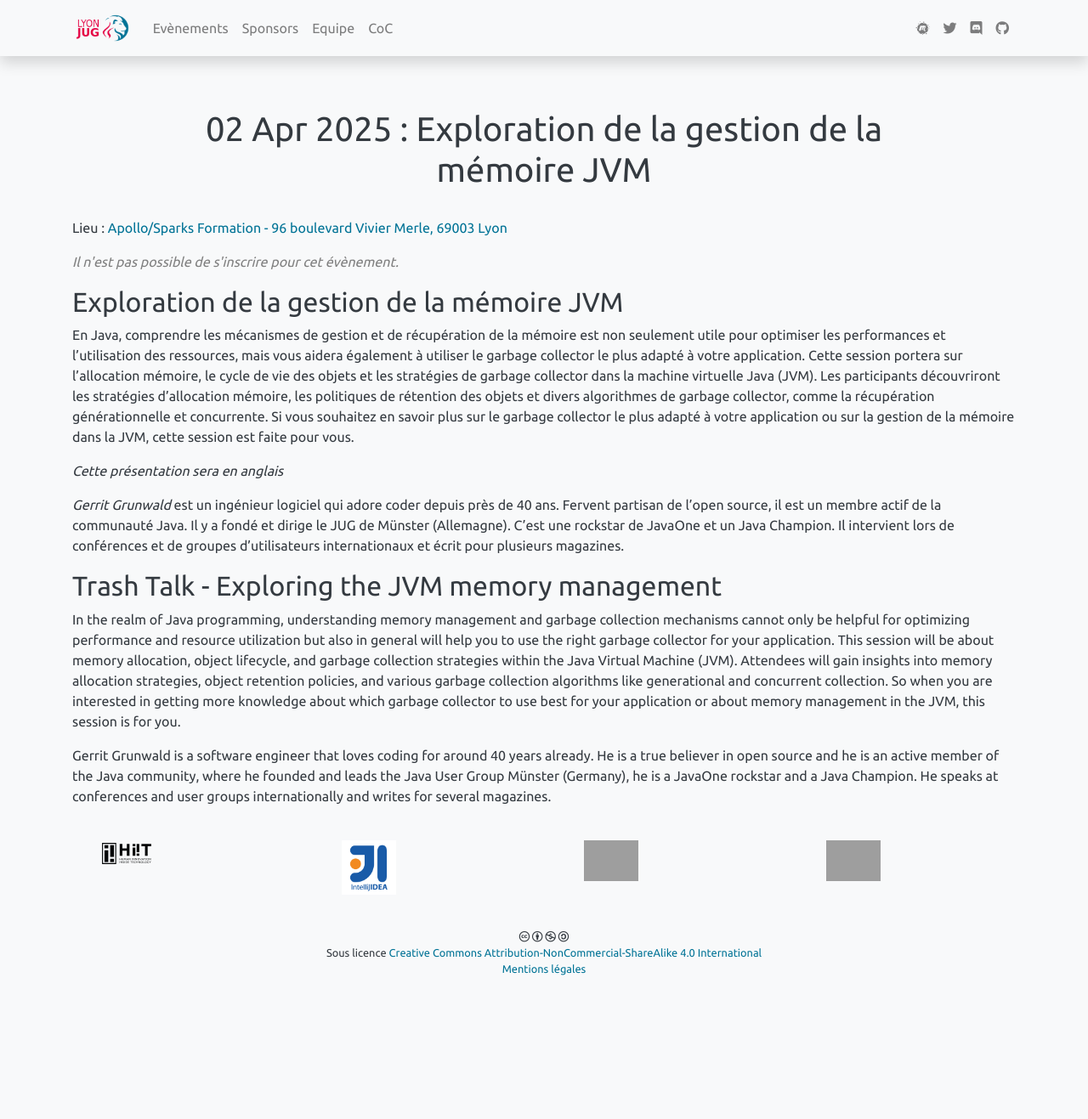
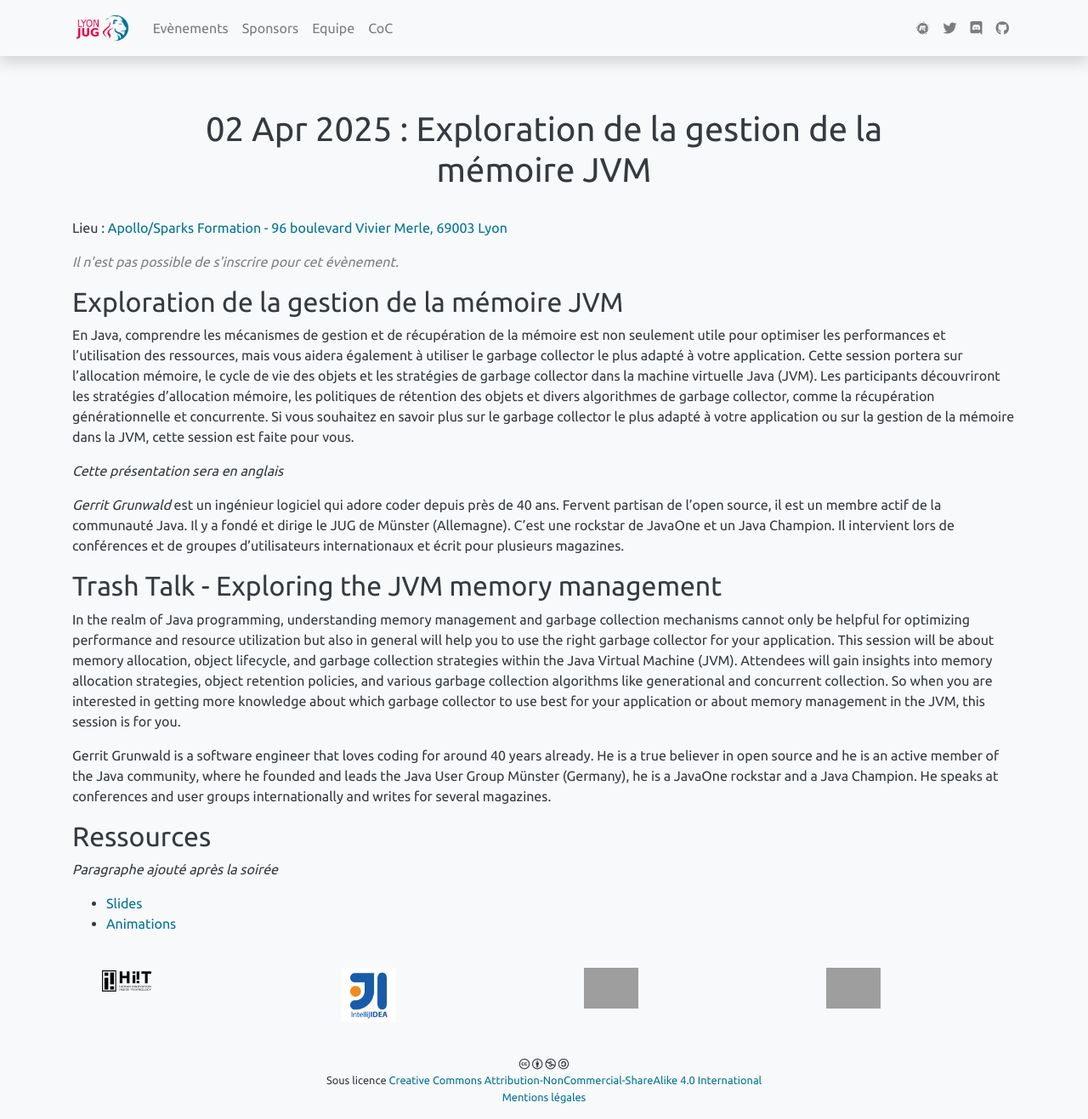
Before and after one commit to lyonjug/lyonjug.org, a Jekyll site: the page built from _posts/2025-04-02-exploring-jvm-memory-management.md, in a window 1280 px wide and 1317 px high. Shown: the whole window at 85% size. Built offline with Jekyll 4.4.1, drawn with Linux system fonts in a browser that asks for light colours; grey boxes are pictures that could not be loaded.

Commit message:
slides jvm memory

```diff
--- a/_posts/2025-04-02-exploring-jvm-memory-management.md
+++ b/_posts/2025-04-02-exploring-jvm-memory-management.md
@@ -37,3 +37,10 @@ and garbage collection mechanisms cannot only be helpful for optimizing performa
 
 Gerrit Grunwald is a software engineer that loves coding for around 40 years already. He is a true believer in open source and he is an active member of the Java community, where he founded and leads the Java User Group Münster (Germany), he is a JavaOne rockstar and a Java Champion. He speaks
 at conferences and user groups internationally and writes for several magazines.
+
+## Ressources
+
+*Paragraphe ajouté après la soirée*
+
+* [Slides](/slides/TrashTalk_GerritGrunwald.pdf)
+* [Animations](https://github.com/HanSolo/trashtalk)
```
Also changed, not shown: 1 other file.
